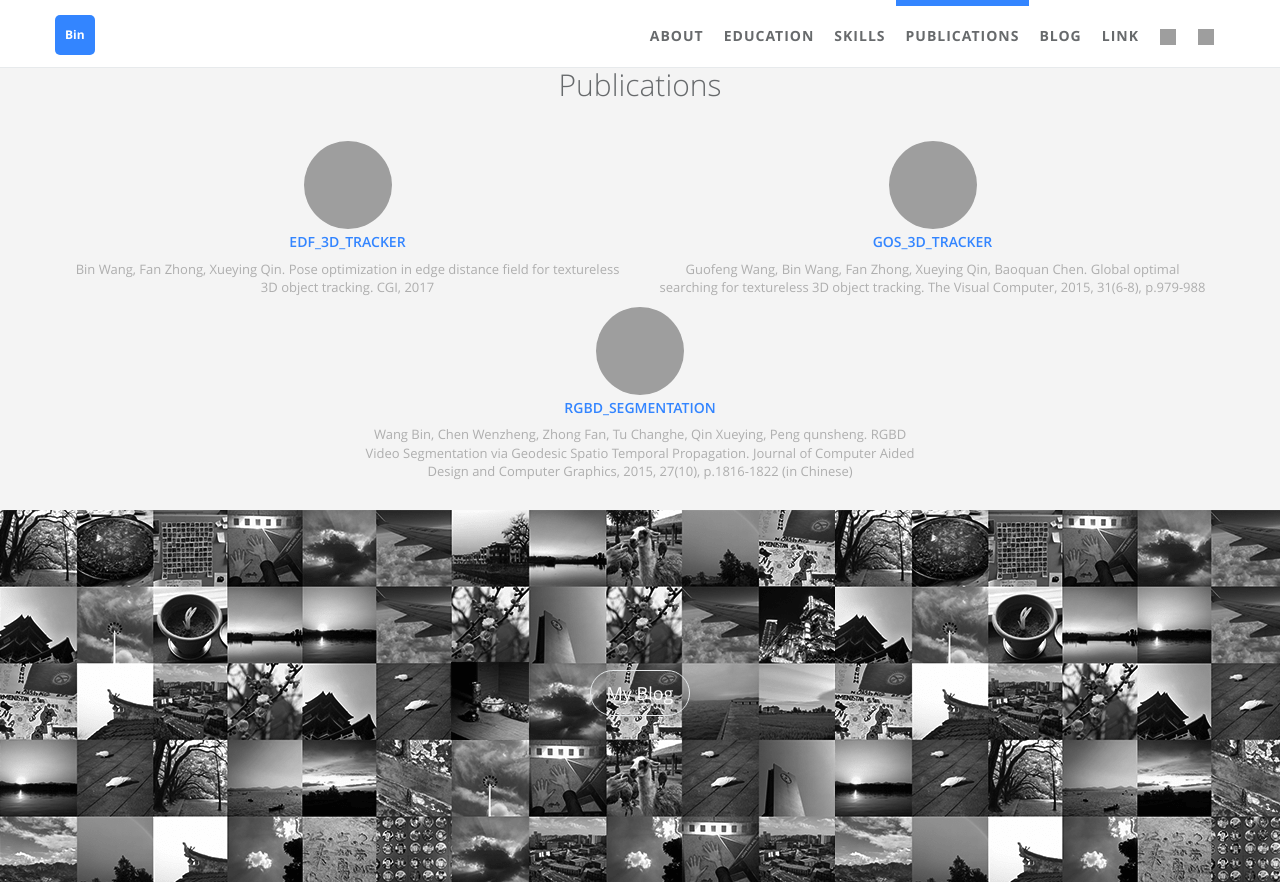
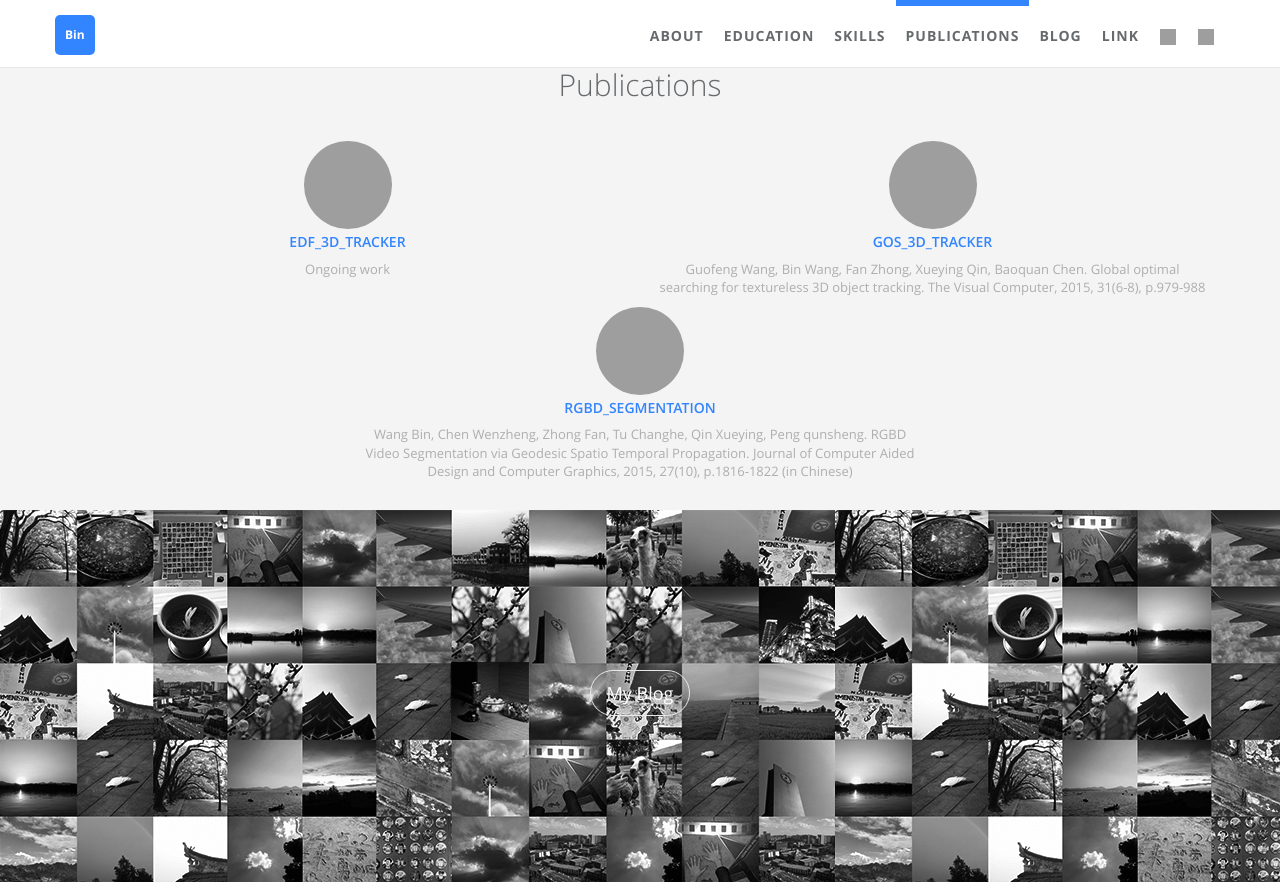
Before and after one commit to imbinwang/imbinwang.github.io, a Jekyll site: the page built from index.html, in a window 1280 px wide and 900 px high, scrolled down 1905 px, cut to the strip 0-882 px from the top of the window. Built offline with Jekyll 4.4.1, drawn with Linux system fonts in a browser that asks for light colours; grey boxes are pictures that could not be loaded.

Commit message:
Remove edft pdf link.

```diff
--- a/_data/index/projects.yml
+++ b/_data/index/projects.yml
@@ -6,8 +6,8 @@
   gh_user:
   repo:
   img: /static/assets/img/landing/edft.png
-  pdf: /static/assets/pdf/landing/2017_CGI_EDFT.pdf
-  desc: Bin Wang, Fan Zhong, Xueying Qin. Pose optimization in edge distance field for textureless 3D object tracking. CGI, 2017
+  pdf:
+  desc: Ongoing work
 
 - name: GOS_3D_TRACKER
   i18n: gos
```
